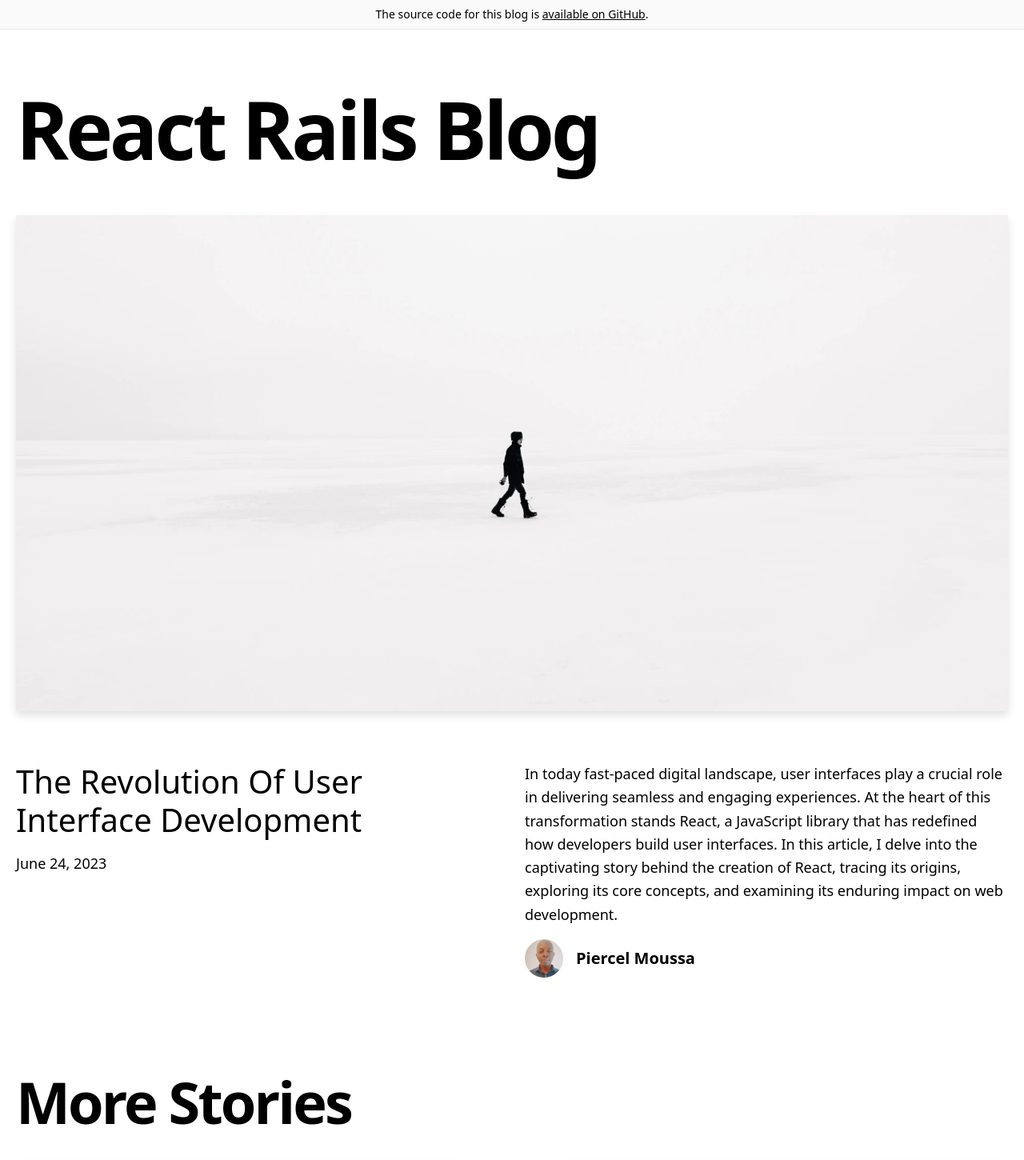
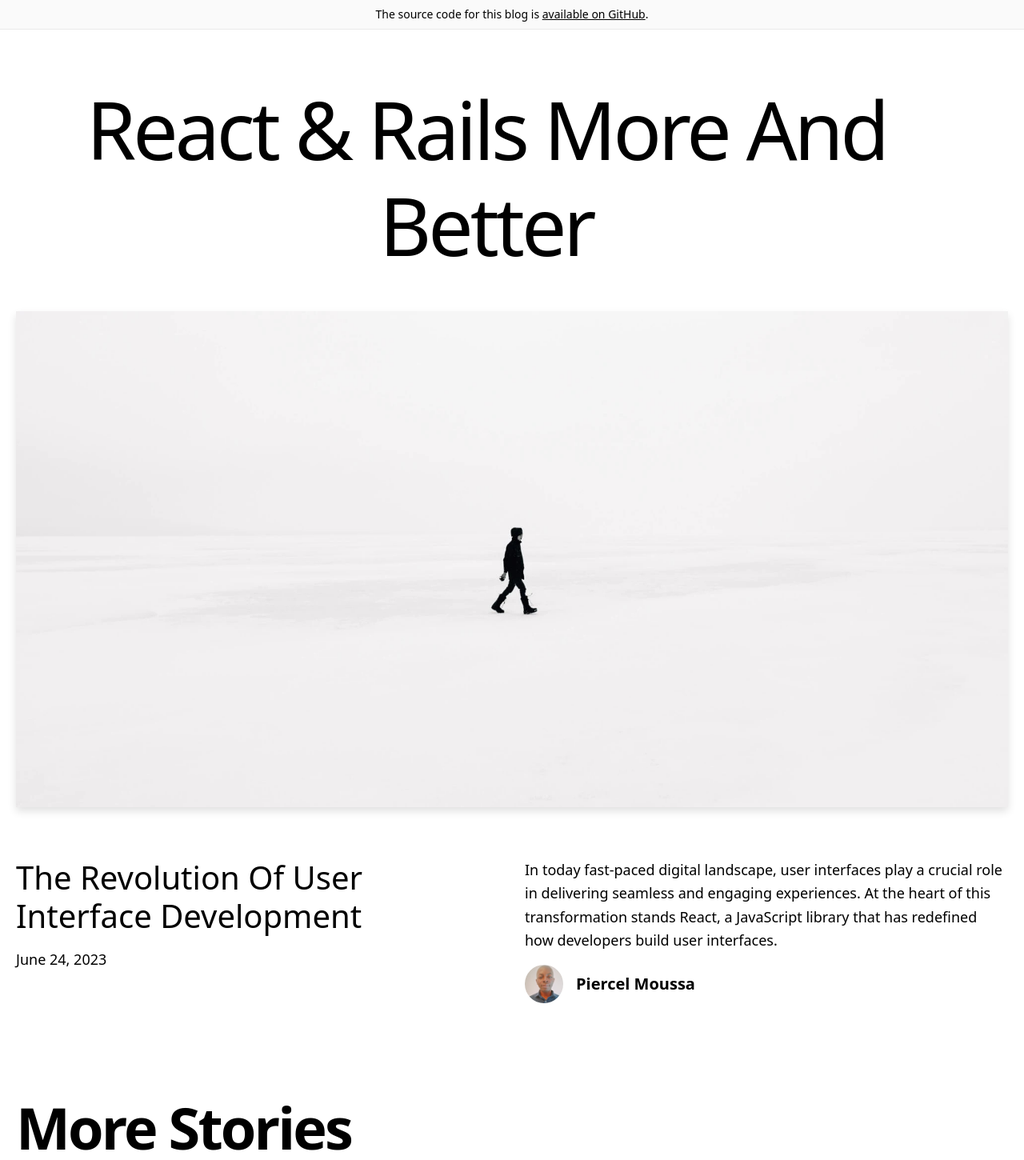
Before and after one commit to Piercel2022/Blog-starter, a Next.js app: page / in a window 1280 px wide. Shown: the top 1450 px of the page at 80% size. Built offline with nearby package versions, Linux system fonts and the light colour scheme.

Commit message:
Add workflow

```diff
--- a/_posts/preview.md
+++ b/_posts/preview.md
@@ -1,6 +1,6 @@
 ---
 title: 'The  Revolution Of User Interface Development'
-excerpt: 'In today fast-paced digital landscape, user interfaces play a crucial role in delivering seamless and engaging experiences. At the heart of this transformation stands React, a JavaScript library that has redefined how developers build user interfaces. In this article, I delve into the captivating story behind the creation of React, tracing its origins, exploring its core concepts, and examining its enduring impact on web development.'
+excerpt: 'In today fast-paced digital landscape, user interfaces play a crucial role in delivering seamless and engaging experiences. At the heart of this transformation stands React, a JavaScript library that has redefined how developers build user interfaces.'
 coverImage: '/assets/blog/preview/cover.jpg'
 date: '2023-06-24T22:35:07.322Z'
 author:
--- a/components/intro.tsx
+++ b/components/intro.tsx
@@ -2,8 +2,8 @@
 const Intro = () => {
   return (
     <section className="flex flex-col items-center mt-16 mb-16 md:flex-row md:justify-between md:mb-12">
-      <h1 className="text-5xl text-center font-bold leading-tight tracking-tighter md:text-8xl md:pr-8">
-        React Rails Blog
+      <h1 className="text-5xl leading-tight tracking-tighter text-center font-3 md:text-8xl md:pr-8">
+         React & Rails More And Better
       </h1>
       <h4 className="mt-5 text-lg text-center md:text-left md:pl-8">
 
```
